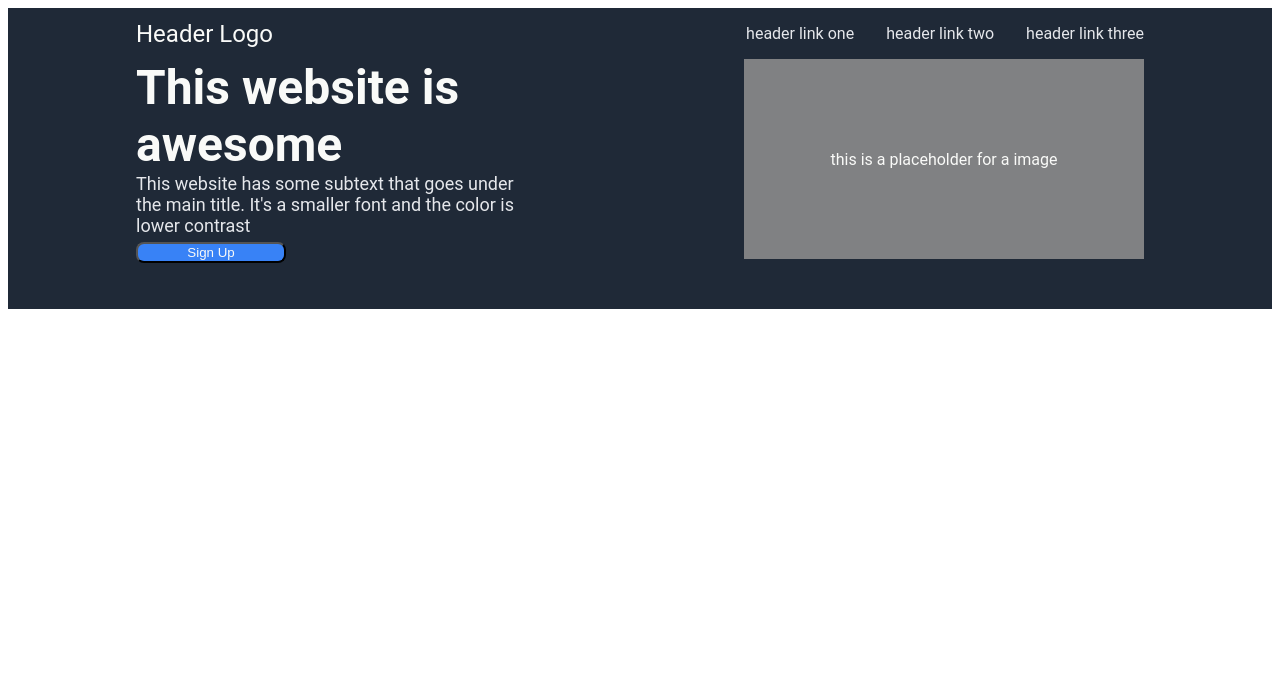
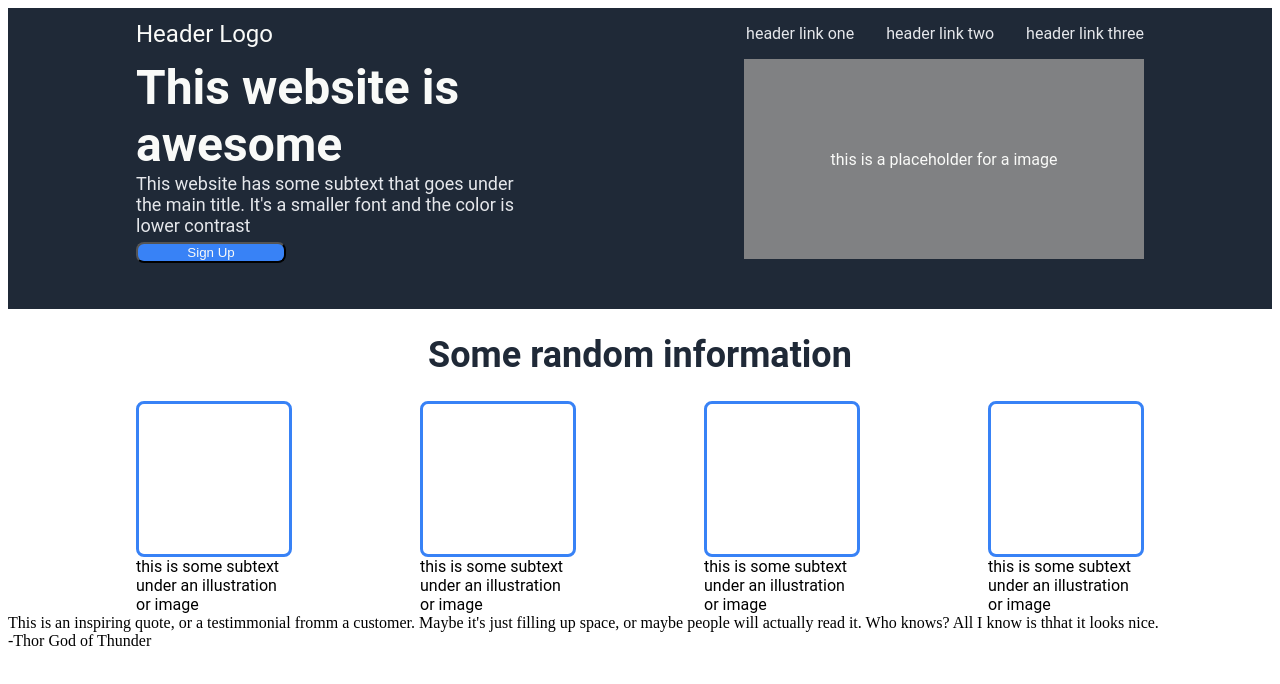
Before and after one commit to Natco42/Landing-Page, a plain HTML site: page index.html in a window 1280 px wide. Drawn offline with Linux system fonts and the light colour scheme.

Commit message:
Added minor changes to quote section

```diff
--- a/index.html
+++ b/index.html
@@ -36,12 +36,42 @@
             </div>
 
             <div class="placeholder">this is a placeholder for a image</div>
-
         </div>
-
-
     </div>
 
+    <div class="body-container-one">
+        <div class="body-title">
+            Some random information
+        </div>
+        <div class="body-content">
+            <div class="image-container-one">
+                <div class="image-one"></div>
+                <div class="body-text">this is some subtext under an illustration or image</div>
+            </div>
+            <div class="image-container-two">
+                <div class="image-two"></div>
+                <div class="body-text">this is some subtext under an illustration or image</div>
+            </div>
+            <div class="image-container-three">
+                <div class="image-three"></div>
+                <div class="body-text">this is some subtext under an illustration or image</div>
+            </div>
+
+            <div class="imagee-container-four">
+                <div class="image-four"></div>
+                <div class="body-text">this is some subtext under an illustration or image</div>
+            </div>
+        </div>
+    </div>
+
+    <div class="quote-section">
+        <div class="quote-one">
+            This is an inspiring quote, or a testimmonial fromm a customer. Maybe it's just filling up space, or maybe people will actually read it. Who knows? All I know is thhat it looks nice.
+        </div>
+        <div class="quote-two">
+            -Thor God of Thunder
+        </div>
+    </div>
 
 
 </body>
--- a/style.css
+++ b/style.css
@@ -17,20 +17,17 @@
 }
 ul {
     display: flex;
-
     list-style: none;
     margin-right: 128px;
-
     gap: 32px;
 }
-a{
+a {
     text-decoration: none;
     color: #e5e7eb;
-
 }
 .header-content {
     display: flex;
-    flex-wrap: wrap;
+    flex-wrap: nowrap;
     justify-content: space-between;
     margin-left: 128px;
     margin-right: 128px;
@@ -70,3 +67,71 @@ button {
     border-radius: 8px;
     max-width: 150px;
 }
+.body-container-one {
+    font-family: Roboto, sans-serif;
+}
+.body-title {
+    font-size: 36px;
+    font-weight: bolder;
+    color: #1f2937;
+    display: flex;
+    justify-content: center;
+    flex-wrap: nowrap;
+    padding-top: 25px;
+    padding-bottom: 25px;
+    padding-left: 128px;
+    padding-right: 128px;
+}
+.body-content{
+    display: flex;
+    flex-direction: row;
+    flex-wrap: nowrap;
+    justify-content: space-between;
+    gap: 30px;
+    padding-left: 128px;
+    padding-right: 128px;
+
+}
+.image-one {
+    border: 3px solid #3882f6;
+    min-height: 150px;
+    max-height: 150px;
+    min-width: 150px;
+    max-width: 150px;
+    border-radius: 8px;
+}
+.image-two {
+    border: 3px solid #3882f6;
+    min-height: 150px;
+    max-height: 150px;
+    min-width: 150px;
+    max-width: 150px;
+    border-radius: 8px;
+}
+.image-three {
+    border: 3px solid #3882f6;
+    min-height: 150px;
+    max-height: 150px;
+    min-width: 150px;
+    max-width: 150px;
+    border-radius: 8px;
+}
+.image-four {
+    border: 3px solid #3882f6;
+    min-height: 150px;
+    max-height: 150px;
+    min-width: 150px;
+    max-width: 150px;
+    border-radius: 8px;
+}
+.text-container {
+    display: flex;
+    justify-content: center;
+    gap: 36px;
+}
+.body-text {
+    display: flex;
+    justify-content: center;
+    max-width: 150px;
+
+}
```
